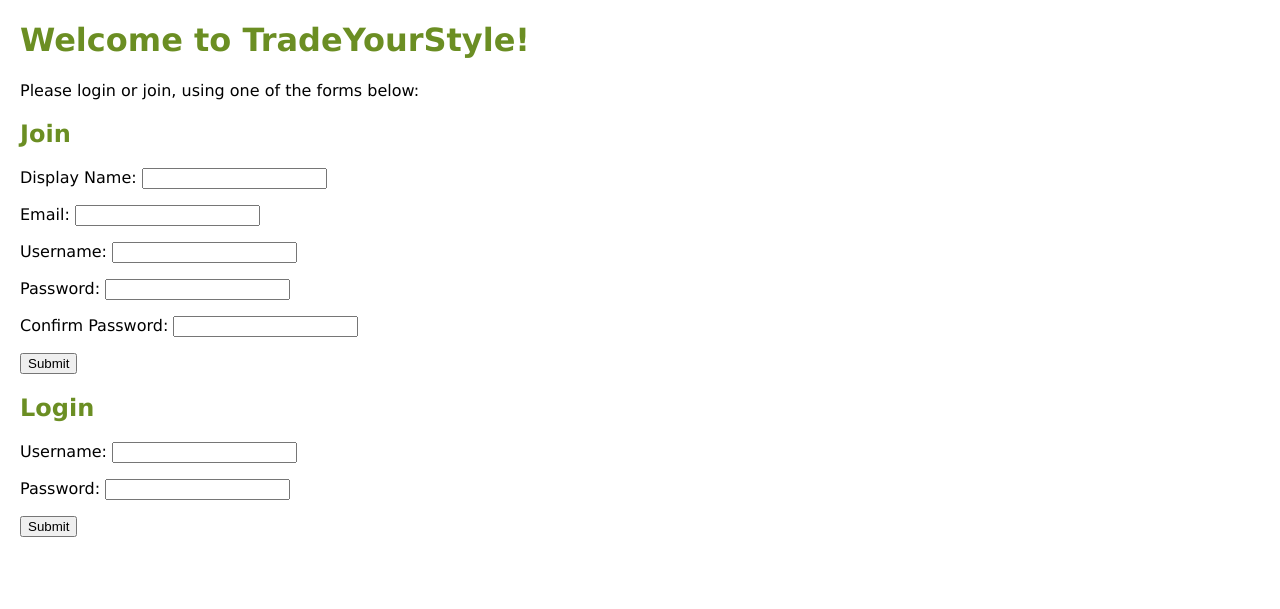
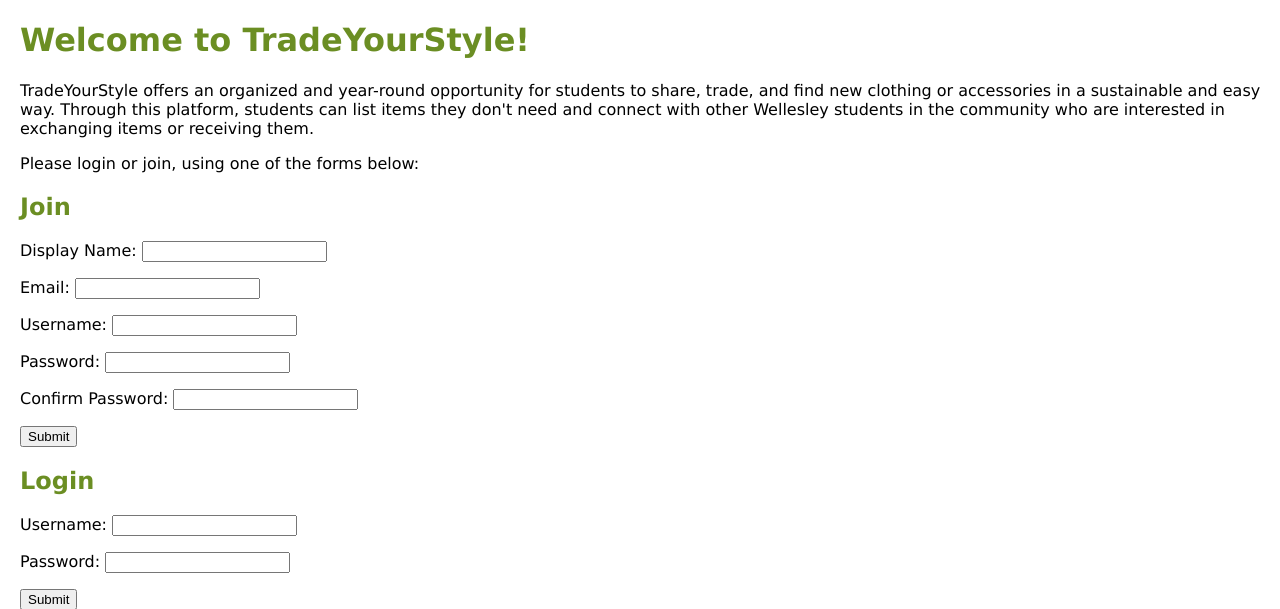
Before and after one commit to isabellafurst/TradeYourStyle, a Flask app: page / in a window 1280 px wide. Shown: the top 609 px of the page. Run offline with Flask 3, Linux system fonts and the light colour scheme.

Commit message:
description

```diff
--- a/templates/greet.html
+++ b/templates/greet.html
@@ -4,6 +4,7 @@
 {% block main_content %}
 <h1>Welcome to TradeYourStyle!</h1>
 
+<p>TradeYourStyle offers an organized and year-round opportunity for students to share, trade, and find new clothing or accessories in a sustainable and easy way. Through this platform, students can list items they don't need and connect with other Wellesley students in the community who are interested in exchanging items or receiving them. </p>
 
 
 <p>Please login or join, using one of the forms below:</p>
```
